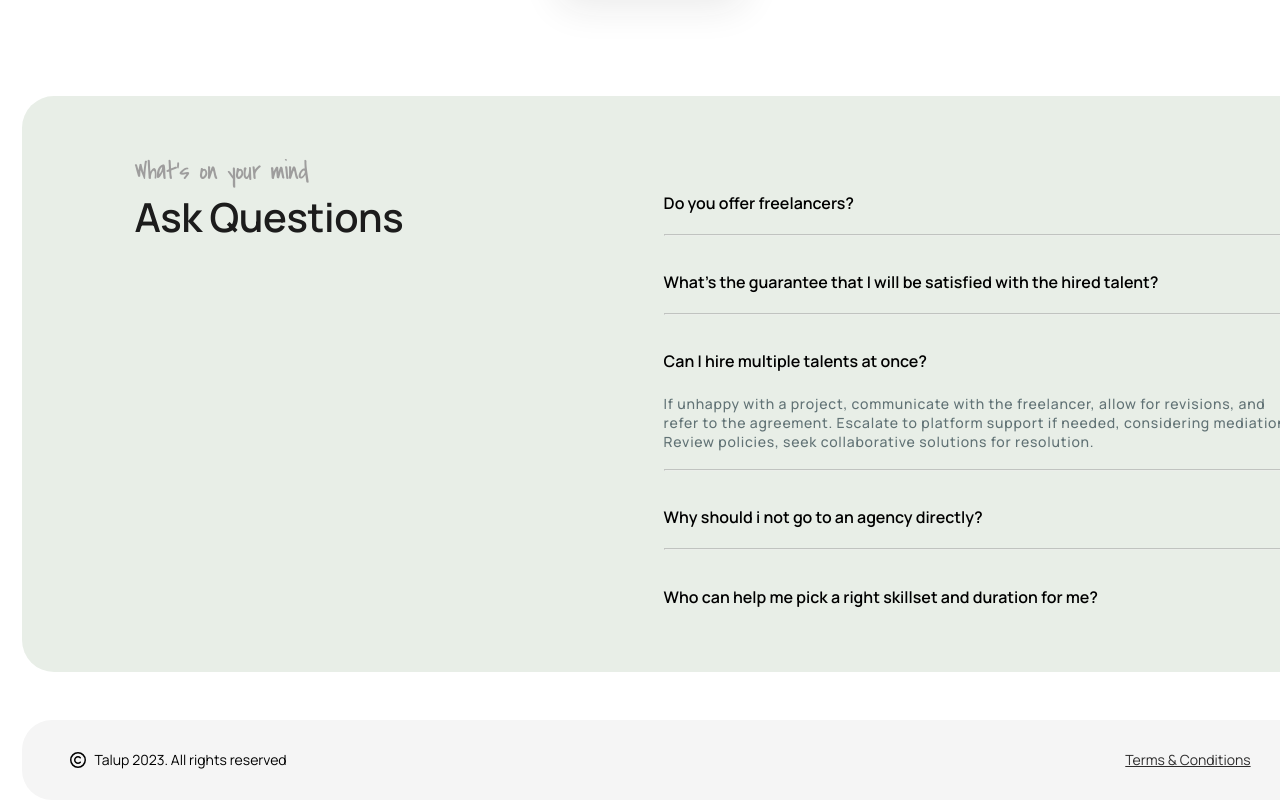
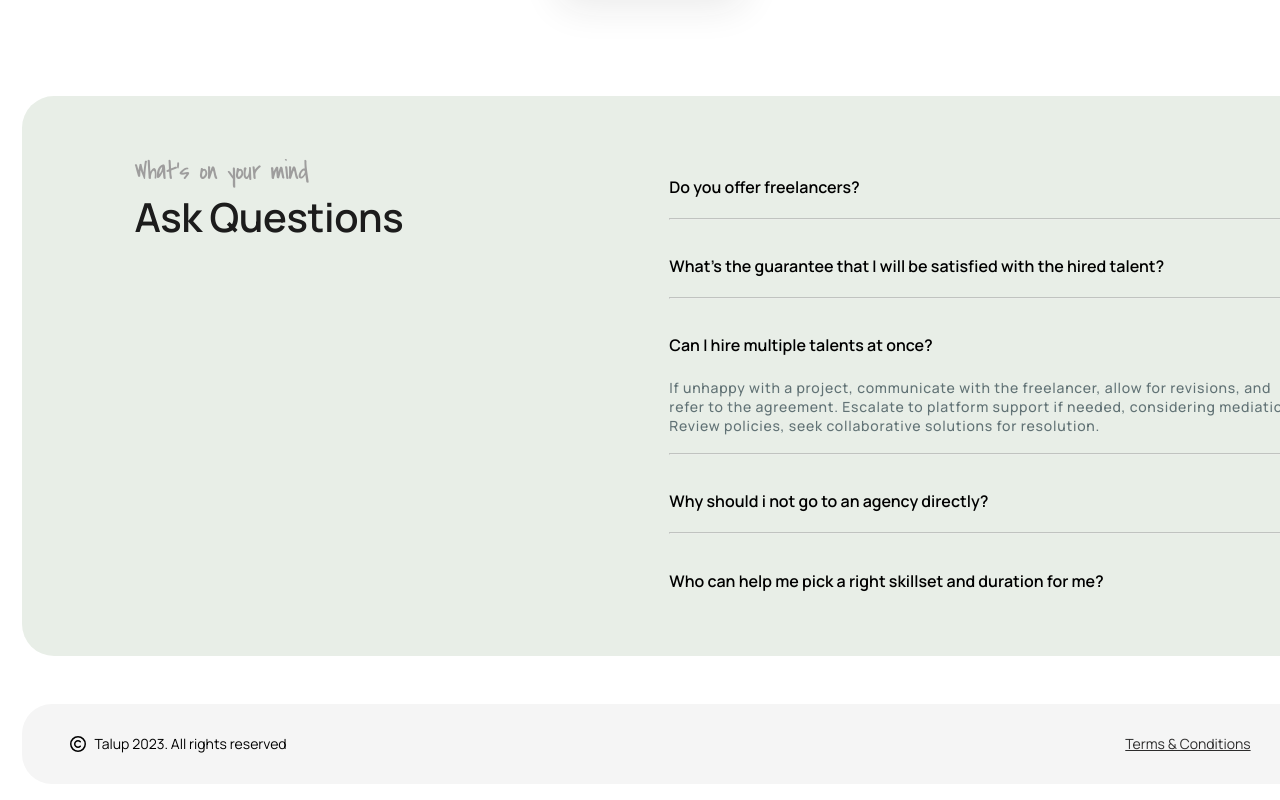
Before and after one commit to Ruchakhadatkar/Rucha-Khadatkar-Thence-ReactJS-Intern, a React (Create React App) app: page / in a window 1280 px wide. Shown: the part 774-1574 px from the top of the page. Built offline with nearby package versions, Linux system fonts and the light colour scheme.

Commit message:
bugs fixed

```diff
--- a/src/components/AskQuestions/AskQuestions.css
+++ b/src/components/AskQuestions/AskQuestions.css
@@ -37,7 +37,7 @@
 .right-side {
   width: 54%;
   opacity: 0px;
-  margin: 5rem;
+  margin: 4rem;
   margin-bottom: 3rem;
 }
 .question {
--- a/src/pages/Success/SuccessPage.js
+++ b/src/pages/Success/SuccessPage.js
@@ -1,7 +1,7 @@
 import React, { useEffect } from "react";
 import "./SucessPage.css";
 import brunelimg from "../../Assets/brunel-name.png";
-import checkBox from "../../Assets/chech-box.webp";
+import checkBox from "../../Assets/check-box.webp";
 import { useNavigate } from "react-router-dom";
 
 const SuccessPage = () => {
```
Also changed, not shown: src/Assets/check-box.webp (renamed from src/Assets/chech-box.webp), src/Assets/check-right.webp (deleted).
